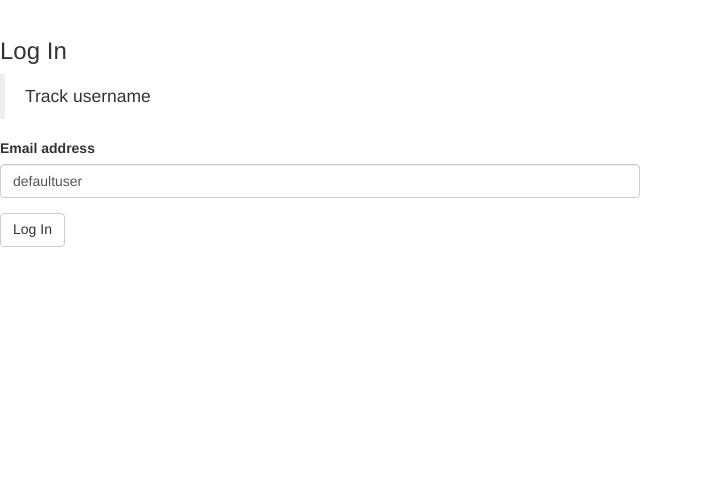
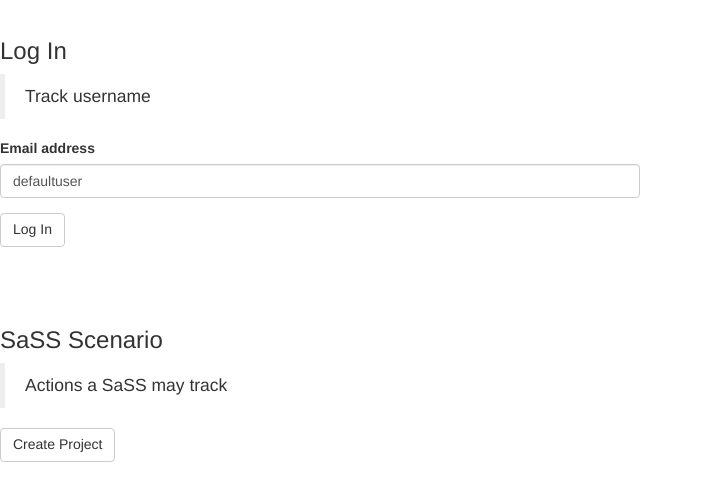
Before and after one commit to 0065paula/analytics-test, a plain HTML site: page index.html in a window 1280 px wide. Shown: the part 82-580 px from the top of the page, without its empty margins (0-703 px from the left). Drawn offline with nearby package versions, Linux system fonts and the light colour scheme.

Commit message:
[gh-pages] add sass case

```diff
--- a/assets/javascripts/segment.js
+++ b/assets/javascripts/segment.js
@@ -4,3 +4,7 @@ $('#logIn').click(function(event) {
     username: userNameValue
   });
 });
+
+$('#createProject').click(function(event) {
+    analytics.track('Create Project');
+});
--- a/index.html
+++ b/index.html
@@ -31,6 +31,13 @@
         <button type="submit" class="btn btn-default" id="logIn">Log In</button>
         </form>
       </section>
+       <section class="test-block">
+        <h3>SaSS Scenario</h3>
+        <blockquote>Actions a SaSS may track</blockquote>
+        <form>
+        <button type="submit" class="btn btn-default" id="createProject">Create Project</button>
+        </form>
+      </section>
    </div>
 
     <!-- jQuery (necessary for Bootstrap's JavaScript plugins) -->
```
